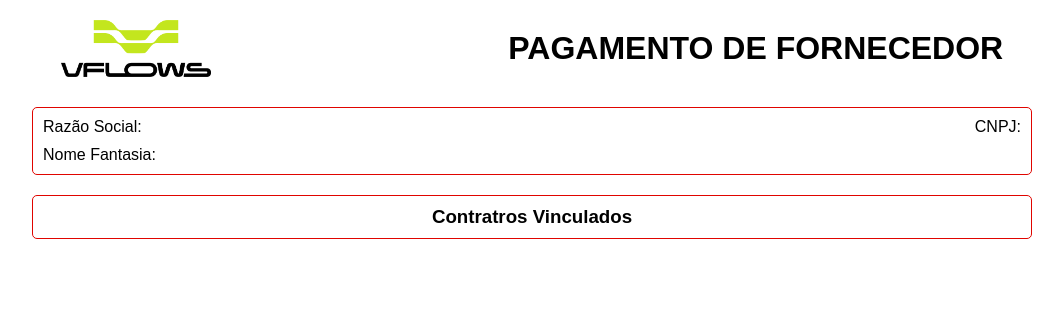
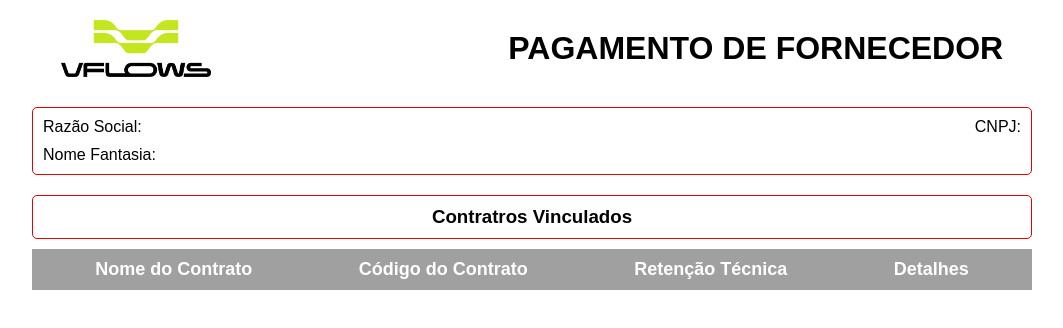
Before and after one commit to danieljosias/Test-Front-End-VFlows, a React (Vite) app: page /contracts in a window 1280 px wide. Shown: the top 328 px of the page, without its empty margins (108-1171 px from the left). Built offline with nearby package versions, Linux system fonts and the light colour scheme.

Commit message:
feat: cabeçalho da lista de contrato

```diff
--- a/src/components/CnpjValidation/styles.js
+++ b/src/components/CnpjValidation/styles.js
@@ -11,7 +11,6 @@ export const Container = styled.div`
 `;
 
 export const Wrapper = styled.div`
-    @media (max-width: 1440px){
     display: flex;
     flex-direction: column;
     justify-content: center;
@@ -24,21 +23,9 @@ export const Wrapper = styled.div`
     background-color: var(--white);
     max-width: 550px;
     max-height: 450px;
-    }
 
     @media (max-width: 768px){
-        display: flex;
-        flex-direction: column;
-        justify-content: center;
-        align-items: center;
-        gap: 20px;
         padding: 40px 20px;
-        margin: 20px;
-        border-radius: 15px;
-        box-shadow: 2px 2px 5px 1px;
-        background-color: var(--white);
-        max-width: 550px;
-        max-height: 450px;
     }
 `;
 
--- /dev/null
+++ b/src/components/ContractListHeader/index.jsx
@@ -0,0 +1,15 @@
+import React from 'react'
+import { Container, Header, Text} from './styles'
+
+export default function ContactListHeader() {
+  return (
+    <Container>
+        <Header>
+          <Text>Nome do Contrato</Text>
+          <Text>Código do Contrato</Text>
+          <Text>Retenção Técnica</Text>
+          <Text>Detalhes</Text>
+        </Header>
+    </Container>
+  )
+}
--- /dev/null
+++ b/src/components/ContractListHeader/styles.js
@@ -0,0 +1,34 @@
+import styled from 'styled-components';
+
+export const Container = styled.div`
+    display: flex;
+    align-items: center;
+    justify-content: center;
+`;
+
+export const Header = styled.div`
+    display: flex;
+    align-items: center;
+    justify-content: space-around;
+    background-color: var(--grey-1);
+    margin: 0px 10px;
+    padding: 10px;
+
+    @media (max-width: 1440px){
+        width: 1000px;
+    }
+`;
+
+export const Text = styled.p`
+    color: var(--white);
+    font-weight: bold;
+
+    @media (max-width: 1440px){
+        font-size: 18px;
+    }
+
+    @media (max-width: 768px){
+        font-size: 12px;
+    }
+
+`;
--- a/src/pages/Contracts/index.jsx
+++ b/src/pages/Contracts/index.jsx
@@ -2,6 +2,7 @@ import React from 'react'
 import Header from '../../components/Header'
 import SupplierData from '../../components/SupplierData'
 import Title from '../../components/Title'
+import ContractListHeader from '../../components/ContractListHeader'
 
 export default function index() {
   return (
@@ -9,6 +10,7 @@ export default function index() {
       <Header/>
       <SupplierData/>
       <Title content='Contratros Vinculados'/>
+      <ContractListHeader/>
     </>
   )
 }
```
Lines whose indentation alone changed are shown as unchanged.
